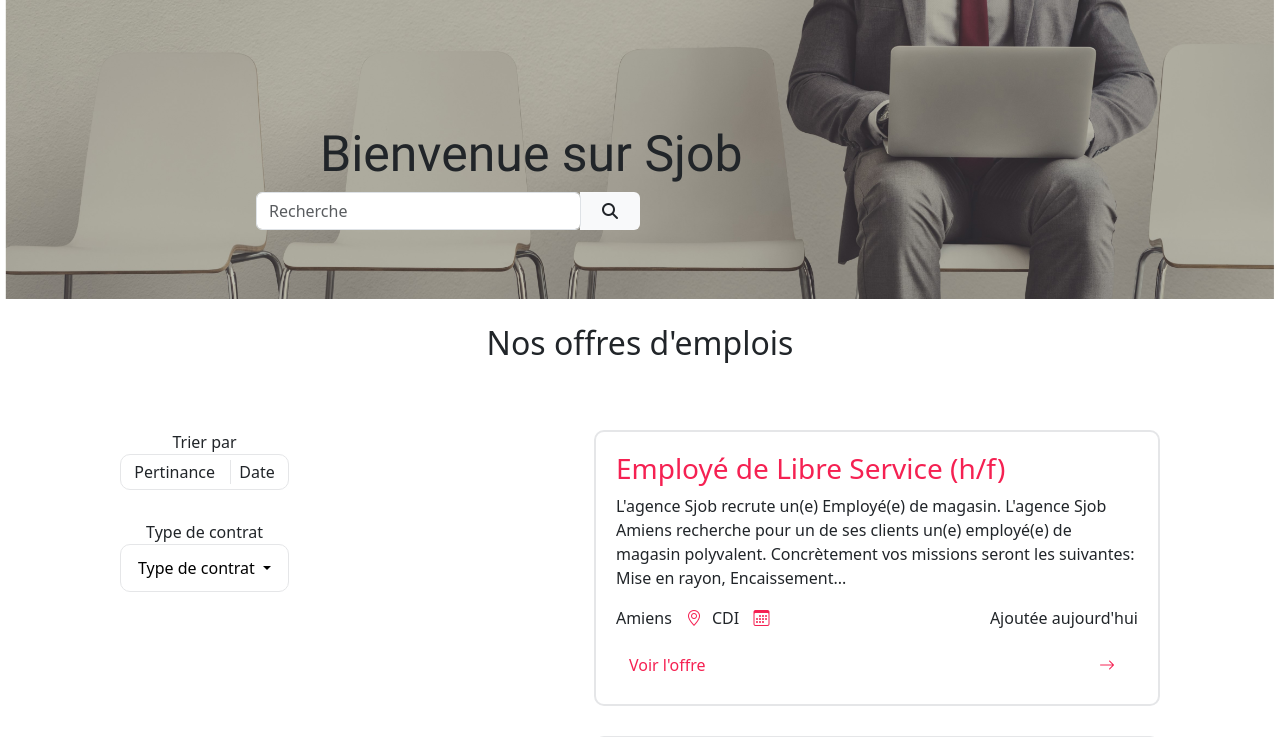
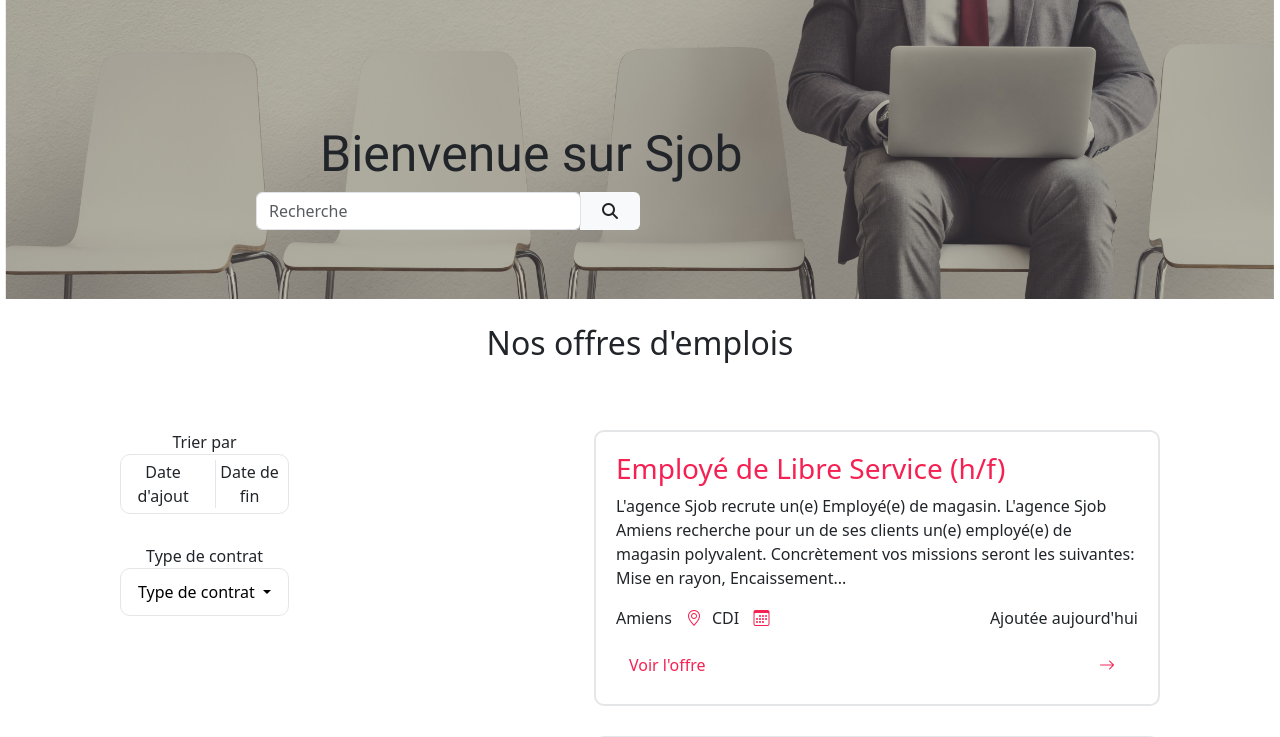
Before and after one commit to ThibDev/SjobPOO, a PHP site: page /views/public/offer.php in a window 1280 px wide. Shown: the part 177-914 px from the top of the page. Run offline with PHP 8.4, Linux system fonts and the light colour scheme; some libraries are stand-ins or nearby versions.

Commit message:
modif view offer public

```diff
--- a/views/public/offer.php
+++ b/views/public/offer.php
@@ -18,8 +18,8 @@
         <div id="tri" style="width:30%;text-align:center">
             <p style="margin: 0;">Trier par</p>
             <div style="display: flex;border: solid 1px #e5e6e8;border-radius: 10px;padding: 5px; justify-content:space-evenly">
-                <div style="border-right: solid 1px #e5e6e8;padding-right: 15px;">Pertinance</div>
-                <div>Date</div>
+                <div style="border-right: solid 1px #e5e6e8;padding-right: 15px;">Date d'ajout</div>
+                <div>Date de fin</div>
             </div>
             <p style="margin: 0;padding-top: 30px;">Type de contrat</p>
             <div style="border: solid 1px #e5e6e8;border-radius: 10px;padding: 5px;" class="dropdown">
```
